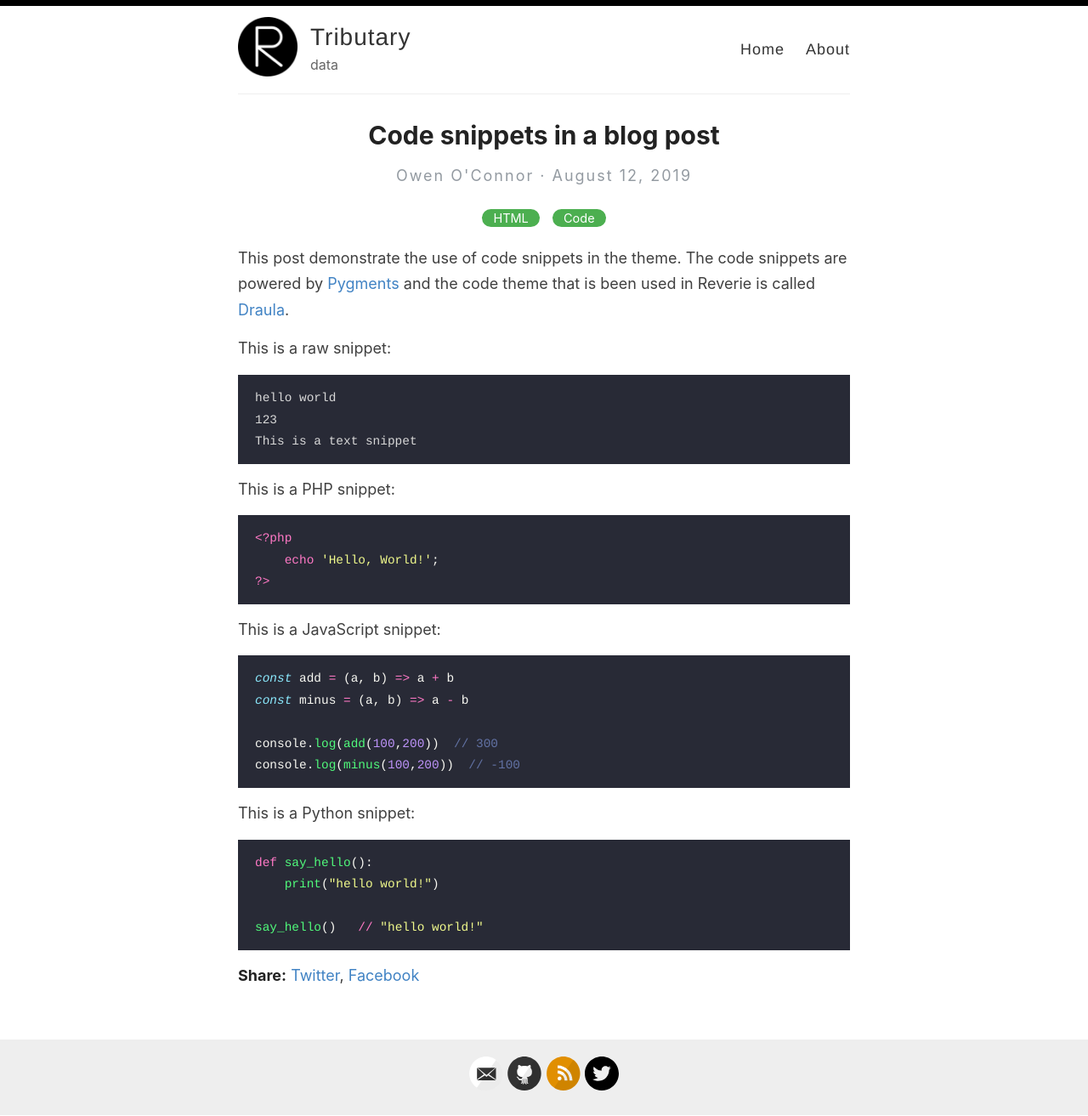
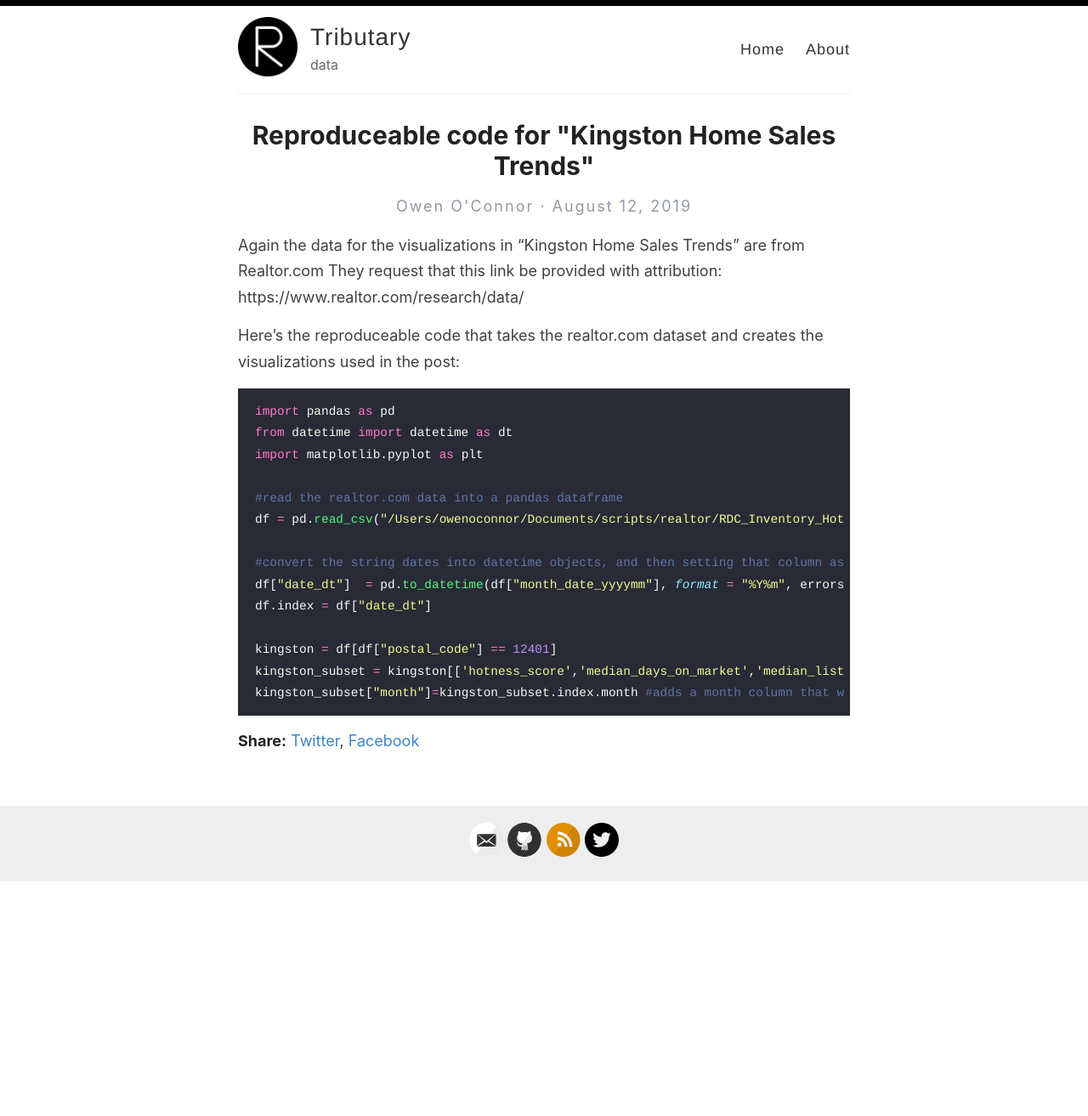
Before and after one commit to oroconnor/reverie, a Jekyll site: the page built from _posts/2019-8-12-code-snippets.md, in a window 1280 px wide. Shown: the whole page at 85% size. Built offline with Jekyll 4.4.1, drawn with Linux system fonts in a browser that asks for light colours; after the commit the page ends 1037 px from its top, so only the background shows below that.

Commit message:
Update 2019-8-12-code-snippets.md

````diff
--- a/_posts/2019-8-12-code-snippets.md
+++ b/_posts/2019-8-12-code-snippets.md
@@ -1,42 +1,29 @@
 ---
 layout: post
-title:  Code snippets in a blog post
-categories: [HTML,Code]
+title:  Reproduceable code for "Kingston Home Sales Trends"
+categories: []
 ---
 
-This post demonstrate the use of code snippets in the theme. The code snippets are powered by [Pygments](http://pygments.org/) and the code theme that is been used in Reverie is called [Draula](https://draculatheme.com/).
+Again the data for the visualizations in "Kingston Home Sales Trends" are from Realtor.com
+They request that this link be provided with attribution: https://www.realtor.com/research/data/
 
-This is a raw snippet:
+Here's the reproduceable code that takes the realtor.com dataset and creates the visualizations used in the post:
 
-```
-hello world
-123
-This is a text snippet
-```
 
-This is a PHP snippet:
-
-```php
-<?php
-    echo 'Hello, World!';
-?>
-```
-
-This is a JavaScript snippet:
-
-```js
-const add = (a, b) => a + b
-const minus = (a, b) => a - b
-
-console.log(add(100,200))  // 300
-console.log(minus(100,200))  // -100
-```
-
-This is a Python snippet:
 
 ```python
-def say_hello():
-    print("hello world!")
+import pandas as pd
+from datetime import datetime as dt
+import matplotlib.pyplot as plt
 
-say_hello()   // "hello world!"
+#read the realtor.com data into a pandas dataframe
+df = pd.read_csv("/Users/owenoconnor/Documents/scripts/realtor/RDC_Inventory_Hotness_Metrics_Zip_History.csv")
+
+#convert the string dates into datetime objects, and then setting that column as the index for the dataframe.
+df["date_dt"]  = pd.to_datetime(df["month_date_yyyymm"], format = "%Y%m", errors = "coerce")
+df.index = df["date_dt"]
+
+kingston = df[df["postal_code"] == 12401]
+kingston_subset = kingston[['hotness_score','median_days_on_market','median_listing_price']]
+kingston_subset["month"]=kingston_subset.index.month #adds a month column that we can use to sort by
 ```
````
